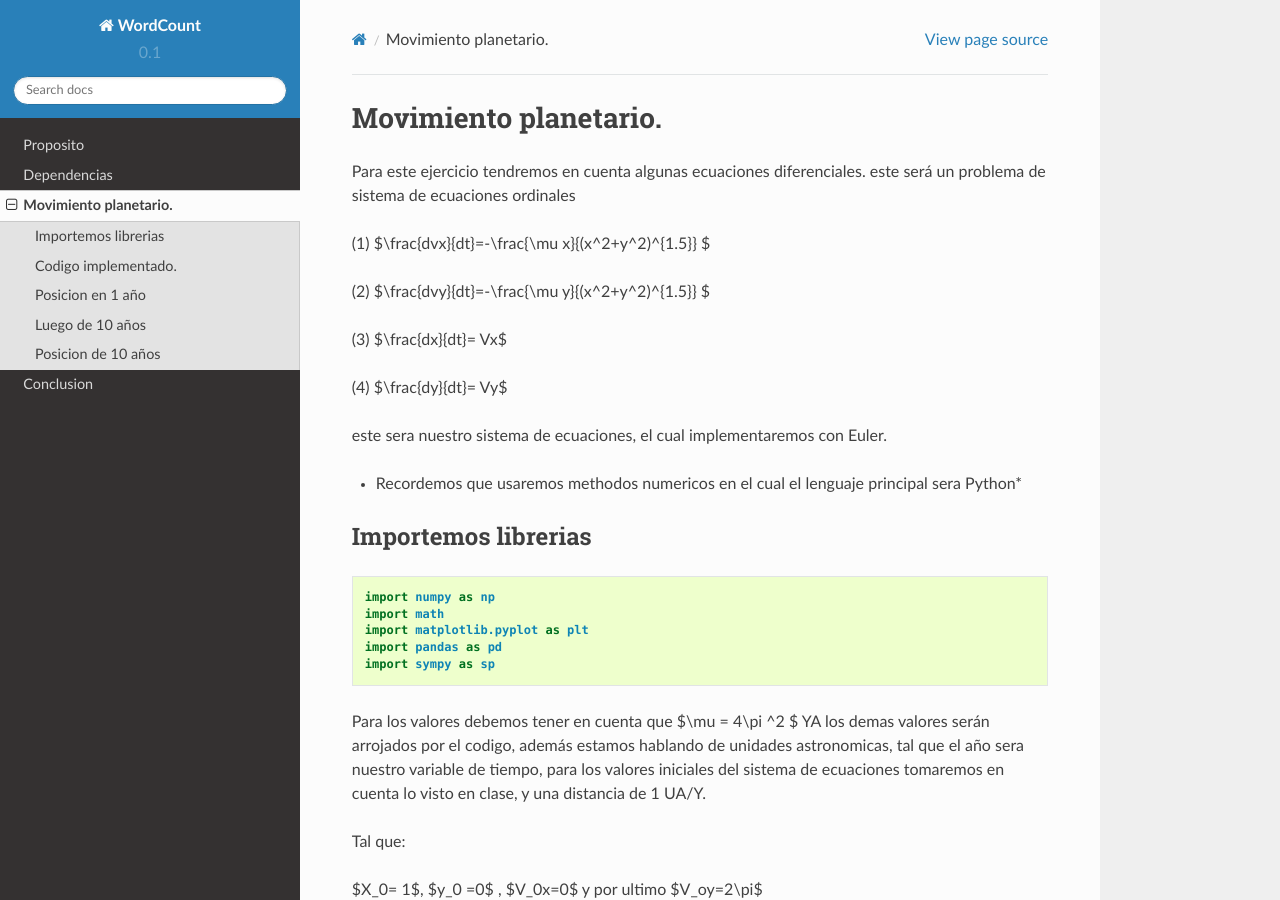
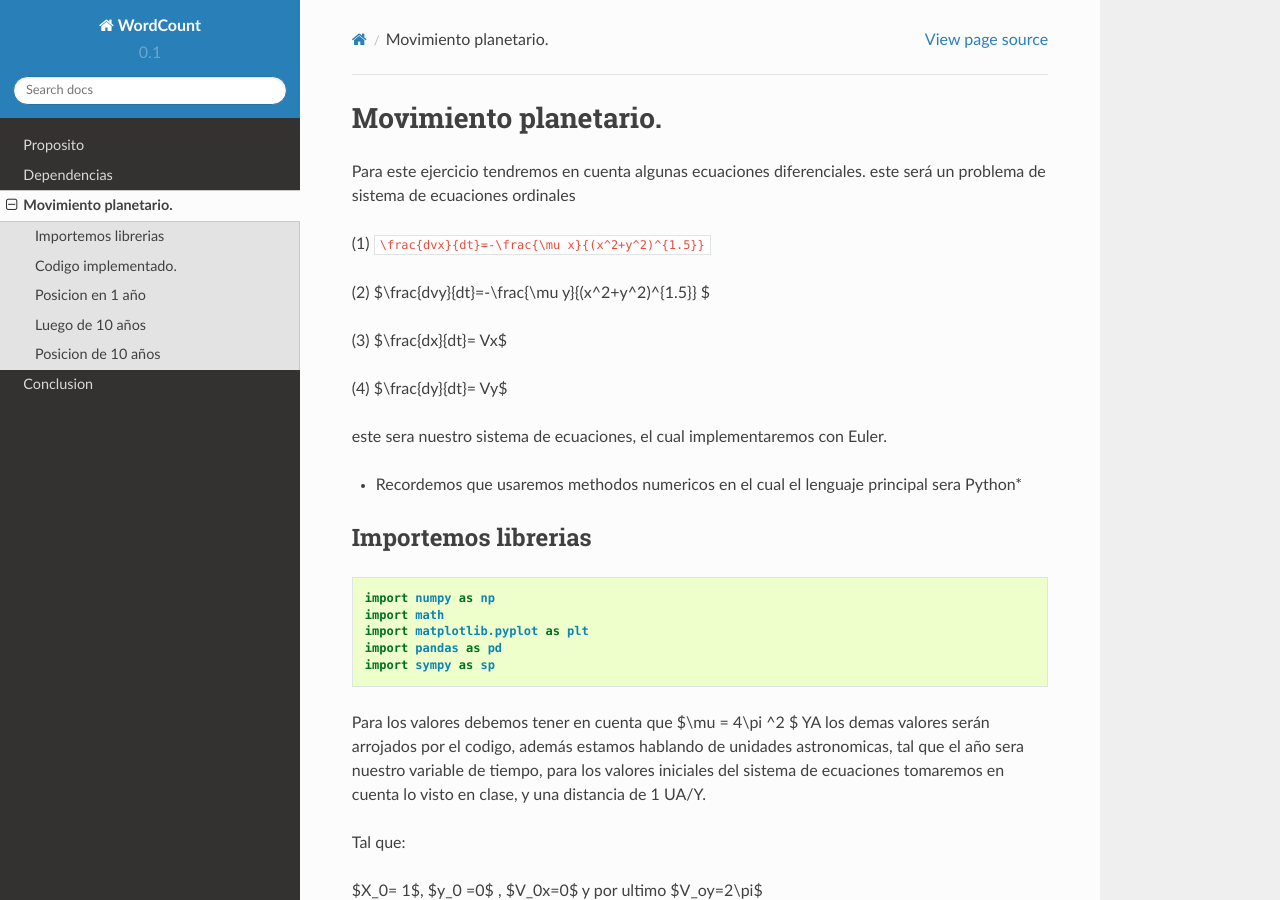
Before and after one commit to Luis7123/Movimiento_Planetario, a Sphinx documentation site: the page built from doc/Codigo.md, in a window 1280 px wide and 900 px high. Built offline with Sphinx 7.4.7 and the Read the Docs theme 2.0.0, drawn with Linux system fonts in a browser that asks for light colours.

````diff
--- a/doc/Codigo.md
+++ b/doc/Codigo.md
@@ -3,7 +3,7 @@
 Para este ejercicio tendremos en cuenta algunas ecuaciones diferenciales.
 este será un problema de sistema de ecuaciones ordinales
 
-(1) $\frac{dvx}{dt}=-\frac{\mu x}{(x^2+y^2)^{1.5}} $
+(1) ```\frac{dvx}{dt}=-\frac{\mu x}{(x^2+y^2)^{1.5}} ```
 
 (2) $\frac{dvy}{dt}=-\frac{\mu y}{(x^2+y^2)^{1.5}} $
 
````
